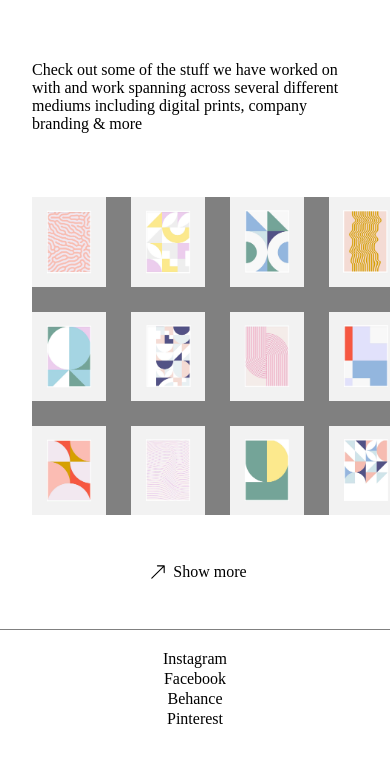
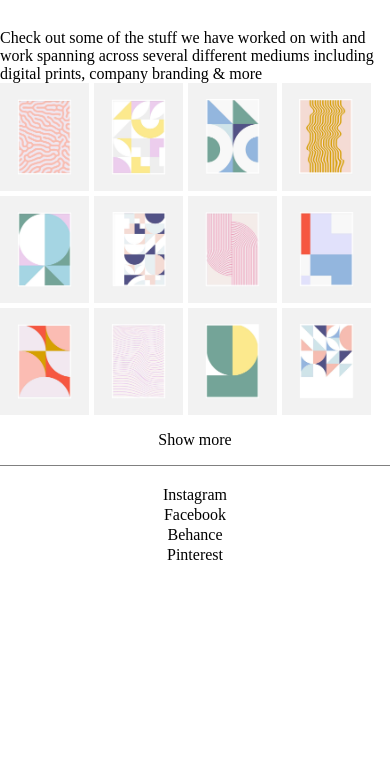
Before and after one commit to astridcarcei/Grid-Stockholm-suit, a plain HTML site: page index.html in a window 390 px wide. Shown: the part 46-808 px from the top of the page. Drawn offline with Linux system fonts and the light colour scheme.

Commit message:
css_responsive

```diff
--- a/css/index.css
+++ b/css/index.css
@@ -112,20 +112,34 @@ h1 , h2 , h3 , h4 , h5 , h6 , p , strong , em , mark , a {
 .Description {
     margin: 4rem 2rem ;
 }
+@media(max-width:700px)
+{
+    .Description{
+        margin:0;
+        }
+}
 .Description-p {
     width: 100%;
     max-width: 600px;
+    text-justify: auto;
     /* background-color: blueviolet; */
 }
+
 .Contents {
     margin: auto 2rem;
     width: 100%;
     max-width: 95vw;
-    background-color: gray;
+    /* background-color: gray; */
     display:grid;
     grid-template-columns: repeat(4,1fr);
     gap:25px;
 
+}
+@media(max-width:700px)
+{
+    .Contents{
+        margin:0;
+        gap: 5px;}
 }
 .Contents-content{
     /* background-color: red; */
@@ -147,7 +161,12 @@ h1 , h2 , h3 , h4 , h5 , h6 , p , strong , em , mark , a {
     flex-flow: row nowrap;
     justify-content: center;
     align-content: start;
-
+}
+@media(max-width:700px)
+{
+    .Show{
+        margin:1rem auto;
+        }
 }
 .Show-a{
 
@@ -155,6 +174,10 @@ h1 , h2 , h3 , h4 , h5 , h6 , p , strong , em , mark , a {
 .Show-img{
     width: 30px;
     height: 18px;
+}
+@media (max-width:700px)
+{
+    .Show-img {display: none;}
 }
 .Footer {
     margin: auto;
```
